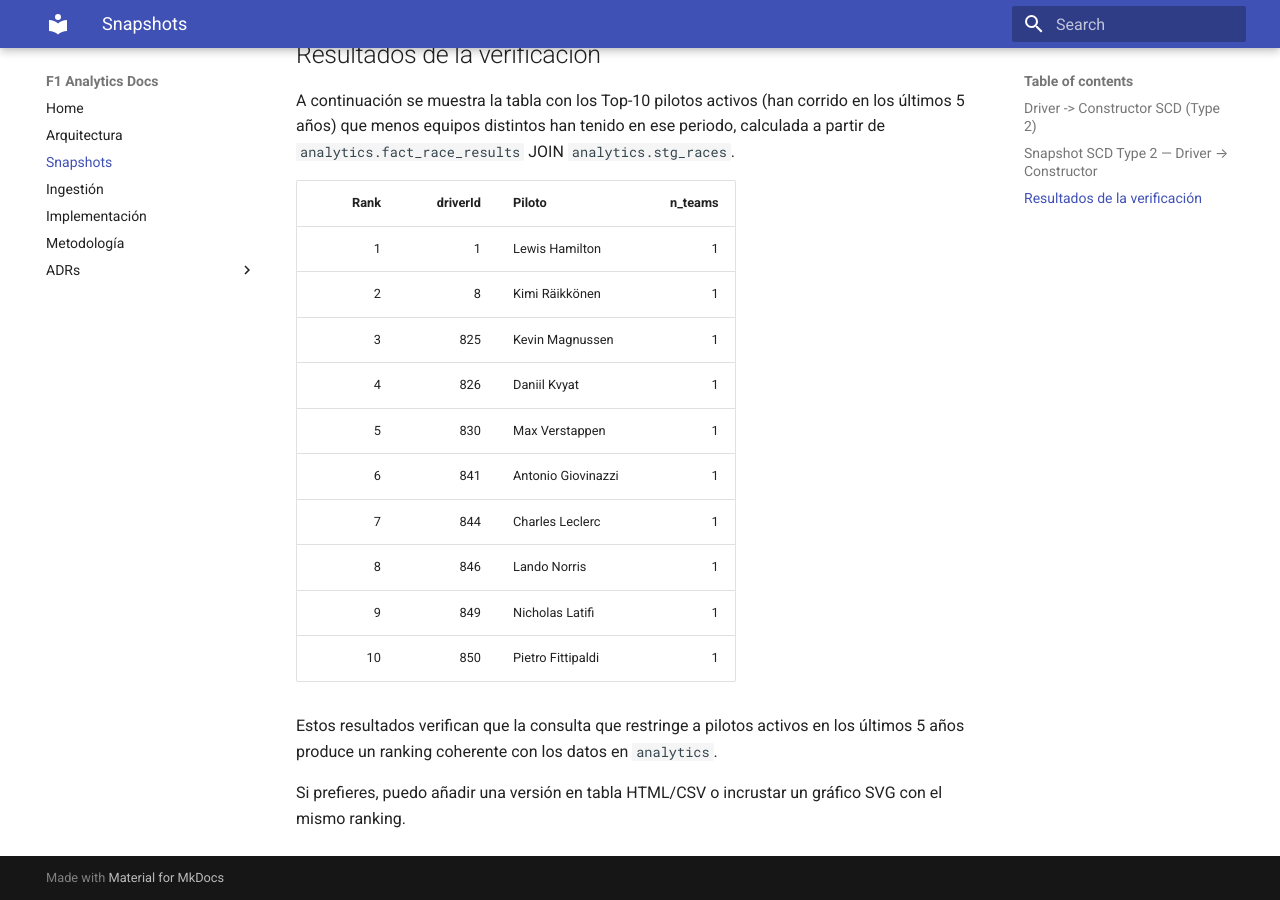
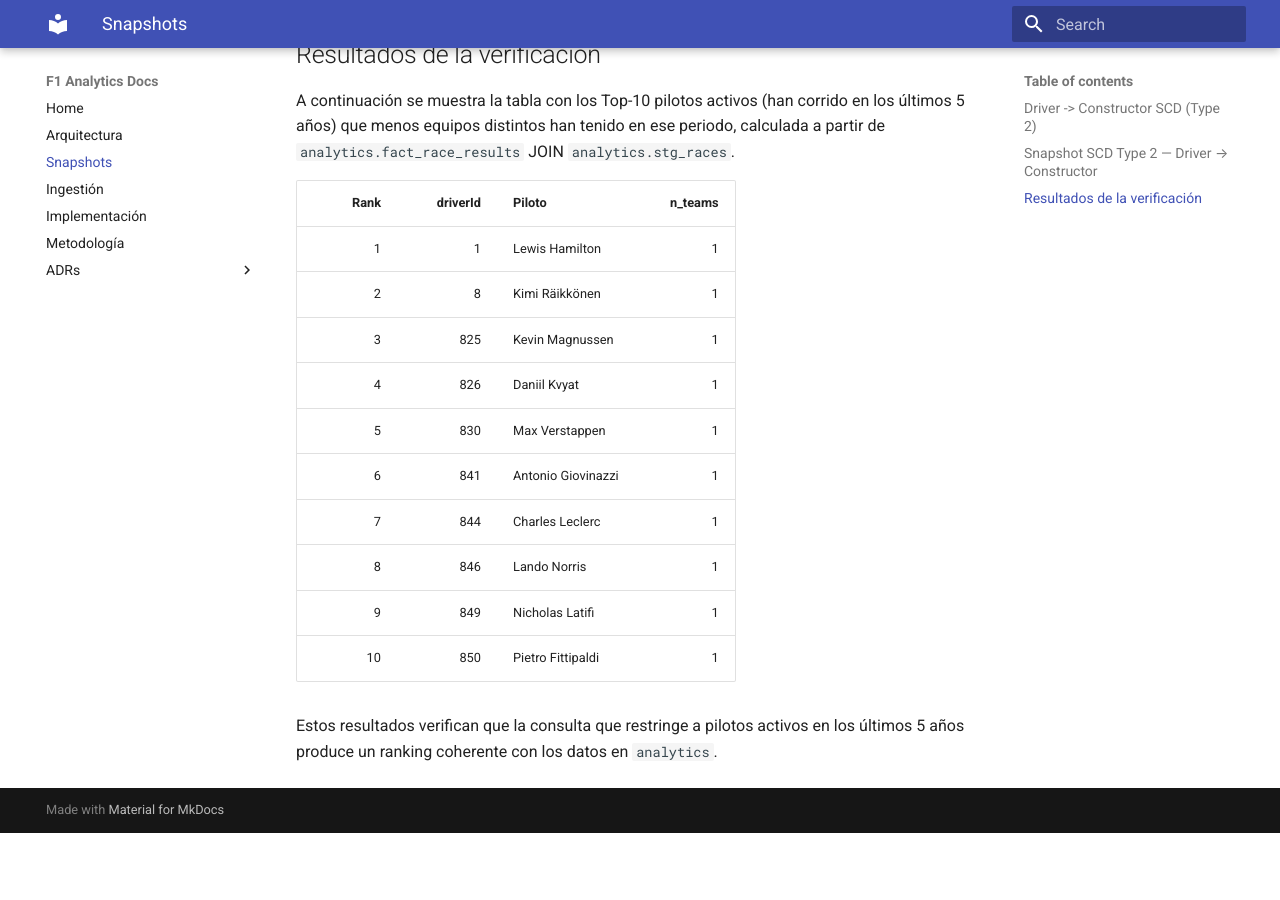
Before and after one commit to hlrd93/F1-analitica, an MkDocs documentation site: the page built from docs/snapshots.md, in a window 1280 px wide and 900 px high, scrolled down 2430 px. Built offline with MkDocs 1.6.1 and Material for MkDocs 9.7.7, drawn with Linux system fonts in a browser that asks for light colours; after the commit the page ends 3263 px from its top, so only the background shows below that.

Commit message:
docs: Remover texto final de snapshots.md

```diff
--- a/docs/snapshots.md
+++ b/docs/snapshots.md
@@ -123,5 +123,3 @@ A continuación se muestra la tabla con los Top-10 pilotos activos (han corrido
 | 10 | 850 | Pietro Fittipaldi | 1 |
 
 Estos resultados verifican que la consulta que restringe a pilotos activos en los últimos 5 años produce un ranking coherente con los datos en `analytics`.
-
-Si prefieres, puedo añadir una versión en tabla HTML/CSV o incrustar un gráfico SVG con el mismo ranking.
```
